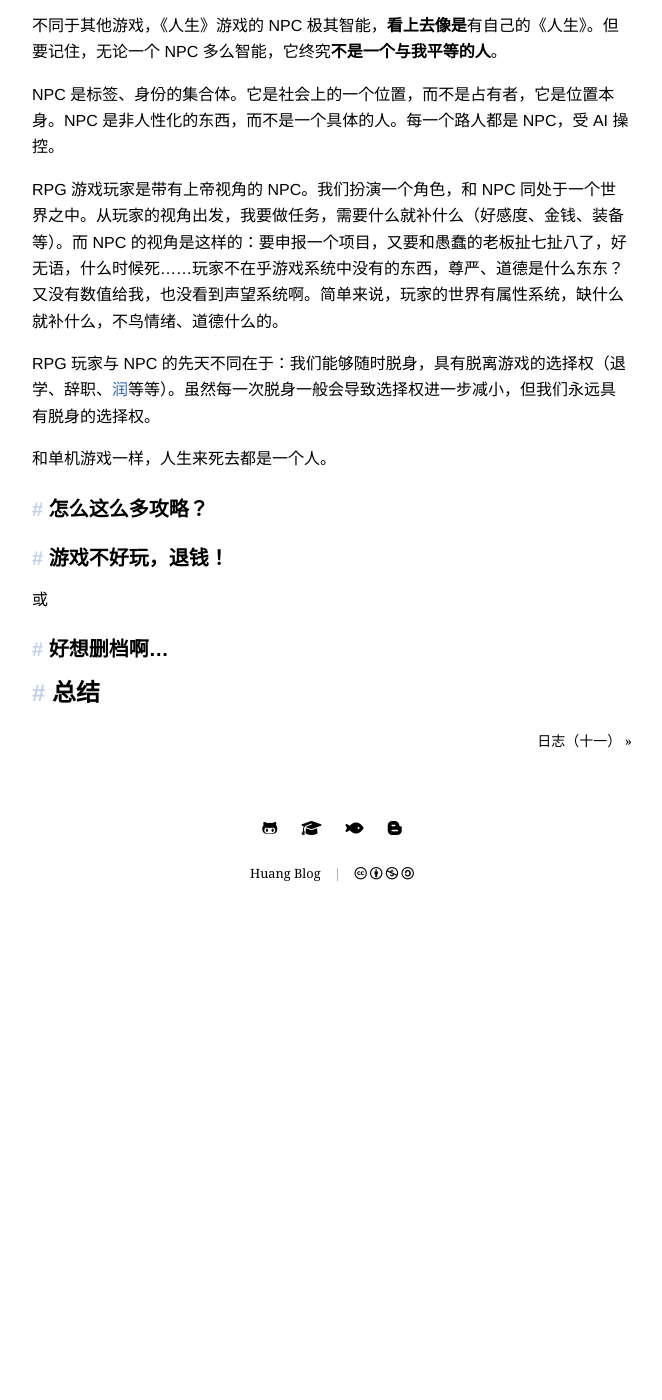
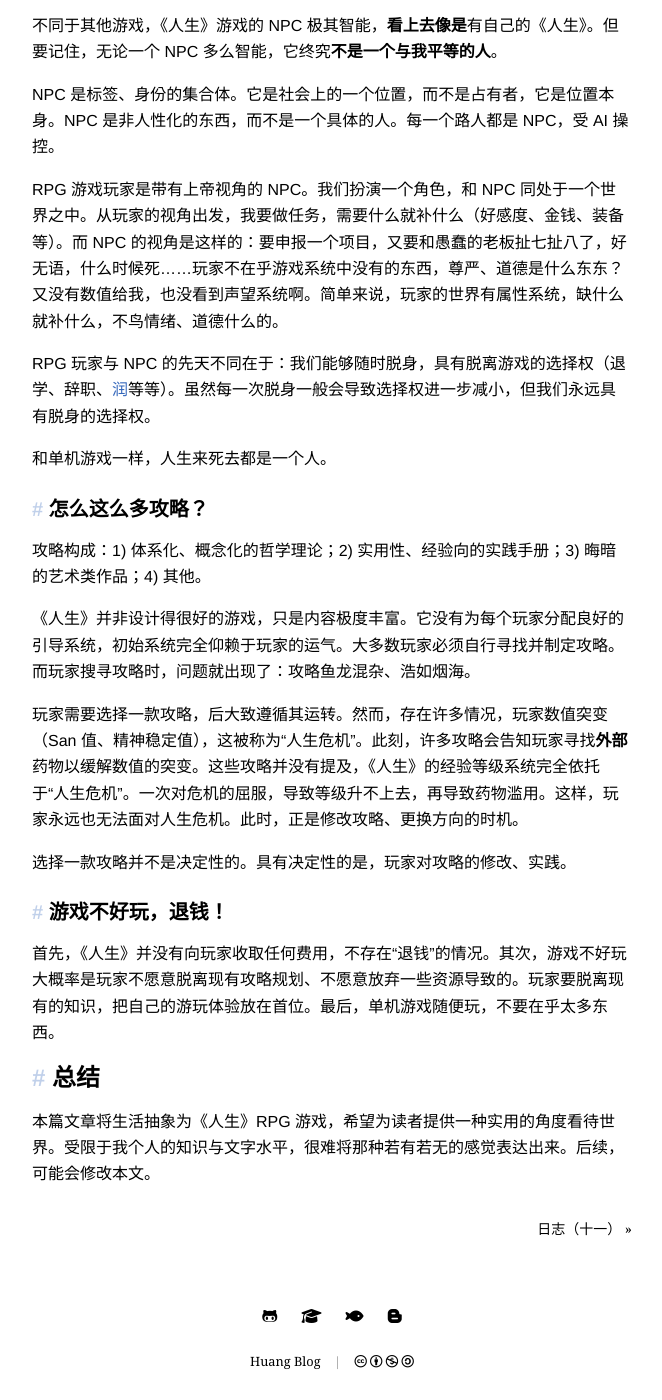
Before and after one commit to huang-feiyu/huang-feiyu.github.io, a Jekyll site: the page built from _posts/2023-12-21-diary-12.md, in a window 1280 px wide and 1400 px high, scrolled down 2620 px. Shown: the whole window, without its empty margins (308-970 px from the left). Built offline with Jekyll 4.4.1, drawn with Linux system fonts in a browser that asks for light colours; nearby versions of some CDN libraries; before the commit the page ends 3532 px from its top, so only the background shows below that; some of the changed text lies outside the part shown.

Commit message:
post: finish `diary-12`
Something goes wrong here. I always think there's something lost.

```diff
--- a/_posts/2023-12-06-diary-12.md
+++ b/_posts/2023-12-21-diary-12.md
@@ -86,14 +86,18 @@ RPG 玩家与 NPC 的先天不同在于：我们能够随时脱身，具有脱
 
 #### 怎么这么多攻略？
 
+攻略构成：1) 体系化、概念化的哲学理论；2) 实用性、经验向的实践手册；3) 晦暗的艺术类作品；4) 其他。
 
+《人生》并非设计得很好的游戏，只是内容极度丰富。它没有为每个玩家分配良好的引导系统，初始系统完全仰赖于玩家的运气。大多数玩家必须自行寻找并制定攻略。而玩家搜寻攻略时，问题就出现了：攻略鱼龙混杂、浩如烟海。
+
+玩家需要选择一款攻略，后大致遵循其运转。然而，存在许多情况，玩家数值突变（San 值、精神稳定值），这被称为“人生危机”。此刻，许多攻略会告知玩家寻找**外部**药物以缓解数值的突变。这些攻略并没有提及，《人生》的经验等级系统完全依托于“人生危机”。一次对危机的屈服，导致等级升不上去，再导致药物滥用。这样，玩家永远也无法面对人生危机。此时，正是修改攻略、更换方向的时机。
+
+选择一款攻略并不是决定性的。具有决定性的是，玩家对攻略的修改、实践。
 
 #### 游戏不好玩，退钱！
 
-或
-
-#### 好想删档啊…
-
-
+首先，《人生》并没有向玩家收取任何费用，不存在“退钱”的情况。其次，游戏不好玩大概率是玩家不愿意脱离现有攻略规划、不愿意放弃一些资源导致的。玩家要脱离现有的知识，把自己的游玩体验放在首位。最后，单机游戏随便玩，不要在乎太多东西。
 
 ### 总结
+
+本篇文章将生活抽象为《人生》RPG 游戏，希望为读者提供一种实用的角度看待世界。受限于我个人的知识与文字水平，很难将那种若有若无的感觉表达出来。后续，可能会修改本文。
```
